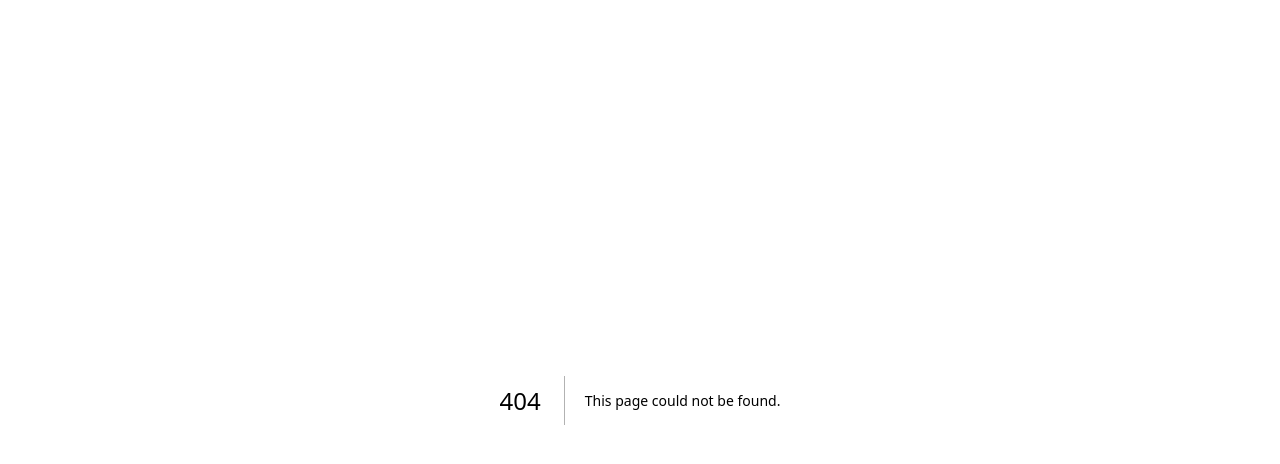
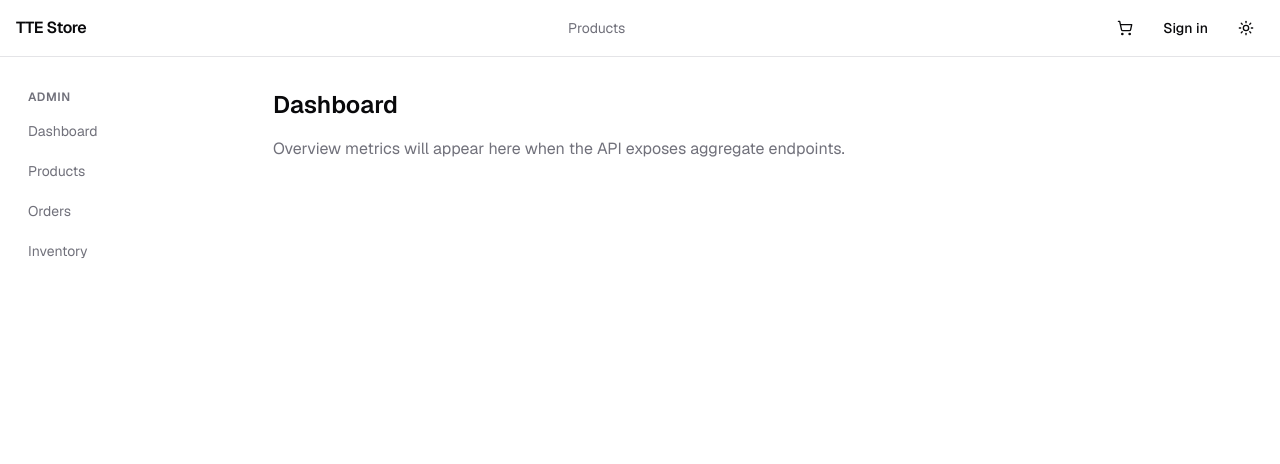
Before and after one commit to codewithhridoy/tte-ecommerce-frontend, a Next.js app: page /admin in a window 1280 px wide. Before the commit this address had no page. Shown: the top 464 px of the page. Built offline with nearby package versions, Linux system fonts and the light colour scheme; no server answers.

Commit message:
feat: add account and admin shells

```diff
--- /dev/null
+++ b/src/app/account/addresses/page.tsx
@@ -0,0 +1,5 @@
+import { ComingSoon } from "@/components/common/coming-soon";
+
+export default function AccountAddressesPage() {
+  return <ComingSoon feature="Address book" />;
+}
--- /dev/null
+++ b/src/app/account/layout.tsx
@@ -0,0 +1,36 @@
+import Link from "next/link";
+import { Header } from "@/components/layout/header";
+import { Footer } from "@/components/layout/footer";
+import { Separator } from "@/components/ui/separator";
+
+const nav = [
+  { href: "/account", label: "Profile" },
+  { href: "/account/orders", label: "Orders" },
+  { href: "/account/addresses", label: "Addresses" },
+];
+
+export default function AccountLayout({ children }: { children: React.ReactNode }) {
+  return (
+    <div className="flex min-h-screen flex-col">
+      <Header />
+      <div className="container mx-auto flex flex-1 gap-8 px-4 py-8">
+        <aside className="hidden w-48 shrink-0 md:block">
+          <nav className="space-y-1">
+            {nav.map((item) => (
+              <Link
+                key={item.href}
+                href={item.href}
+                className="text-muted-foreground hover:text-foreground block rounded-md px-3 py-2 text-sm transition-colors hover:bg-accent"
+              >
+                {item.label}
+              </Link>
+            ))}
+          </nav>
+        </aside>
+        <Separator orientation="vertical" className="hidden md:block" />
+        <main className="flex-1">{children}</main>
+      </div>
+      <Footer />
+    </div>
+  );
+}
--- /dev/null
+++ b/src/app/account/orders/page.tsx
@@ -0,0 +1,5 @@
+import { ComingSoon } from "@/components/common/coming-soon";
+
+export default function AccountOrdersPage() {
+  return <ComingSoon feature="Order history" />;
+}
--- /dev/null
+++ b/src/app/account/page.tsx
@@ -0,0 +1,35 @@
+"use client";
+
+import { useSession } from "@/features/auth/use-session";
+import { useLogout } from "@/features/auth/use-logout";
+import { Button } from "@/components/ui/button";
+import { useRouter } from "next/navigation";
+import { toast } from "sonner";
+
+export default function AccountPage() {
+  const { data: user } = useSession();
+  const logout = useLogout();
+  const router = useRouter();
+
+  async function handleLogout() {
+    await logout.mutateAsync();
+    toast.success("Signed out");
+    router.push("/login");
+  }
+
+  return (
+    <div className="space-y-6">
+      <h1 className="text-2xl font-semibold">Profile</h1>
+      {user && (
+        <div className="space-y-2 text-sm">
+          <p><span className="text-muted-foreground">Email:</span> {user.email}</p>
+          {user.fullName && <p><span className="text-muted-foreground">Name:</span> {user.fullName}</p>}
+          <p><span className="text-muted-foreground">Role:</span> {user.role}</p>
+        </div>
+      )}
+      <Button variant="outline" onClick={handleLogout} disabled={logout.isPending}>
+        Sign out
+      </Button>
+    </div>
+  );
+}
--- /dev/null
+++ b/src/app/admin/inventory/page.tsx
@@ -0,0 +1,5 @@
+import { ComingSoon } from "@/components/common/coming-soon";
+
+export default function AdminInventoryPage() {
+  return <ComingSoon feature="Inventory management" />;
+}
--- /dev/null
+++ b/src/app/admin/layout.tsx
@@ -0,0 +1,38 @@
+import Link from "next/link";
+import { Header } from "@/components/layout/header";
+import { Separator } from "@/components/ui/separator";
+
+const nav = [
+  { href: "/admin", label: "Dashboard" },
+  { href: "/admin/products", label: "Products" },
+  { href: "/admin/orders", label: "Orders" },
+  { href: "/admin/inventory", label: "Inventory" },
+];
+
+export default function AdminLayout({ children }: { children: React.ReactNode }) {
+  return (
+    <div className="flex min-h-screen flex-col">
+      <Header />
+      <div className="container mx-auto flex flex-1 gap-8 px-4 py-8">
+        <aside className="hidden w-48 shrink-0 md:block">
+          <p className="text-muted-foreground mb-2 px-3 text-xs font-semibold uppercase tracking-wider">
+            Admin
+          </p>
+          <nav className="space-y-1">
+            {nav.map((item) => (
+              <Link
+                key={item.href}
+                href={item.href}
+                className="text-muted-foreground hover:text-foreground block rounded-md px-3 py-2 text-sm transition-colors hover:bg-accent"
+              >
+                {item.label}
+              </Link>
+            ))}
+          </nav>
+        </aside>
+        <Separator orientation="vertical" className="hidden md:block" />
+        <main className="flex-1">{children}</main>
+      </div>
+    </div>
+  );
+}
--- /dev/null
+++ b/src/app/admin/orders/page.tsx
@@ -0,0 +1,5 @@
+import { ComingSoon } from "@/components/common/coming-soon";
+
+export default function AdminOrdersPage() {
+  return <ComingSoon feature="Order management" />;
+}
--- /dev/null
+++ b/src/app/admin/page.tsx
@@ -0,0 +1,8 @@
+export default function AdminDashboardPage() {
+  return (
+    <div className="space-y-4">
+      <h1 className="text-2xl font-semibold">Dashboard</h1>
+      <p className="text-muted-foreground">Overview metrics will appear here when the API exposes aggregate endpoints.</p>
+    </div>
+  );
+}
--- /dev/null
+++ b/src/app/admin/products/page.tsx
@@ -0,0 +1,23 @@
+"use client";
+
+import { Loader2 } from "lucide-react";
+import { ProductGrid } from "@/components/product/product-grid";
+import { useProducts } from "@/features/products/use-products";
+
+export default function AdminProductsPage() {
+  const { data, isLoading } = useProducts({ limit: 50 });
+  const products = data?.pages.flatMap((p) => p.data) ?? [];
+
+  return (
+    <div className="space-y-6">
+      <h1 className="text-2xl font-semibold">Products</h1>
+      {isLoading ? (
+        <div className="flex justify-center py-8">
+          <Loader2 className="h-8 w-8 animate-spin" />
+        </div>
+      ) : (
+        <ProductGrid products={products} />
+      )}
+    </div>
+  );
+}
```
